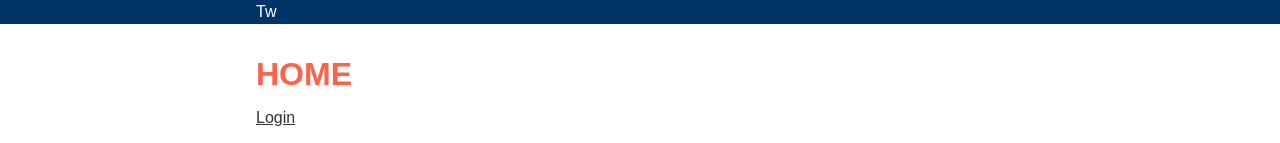
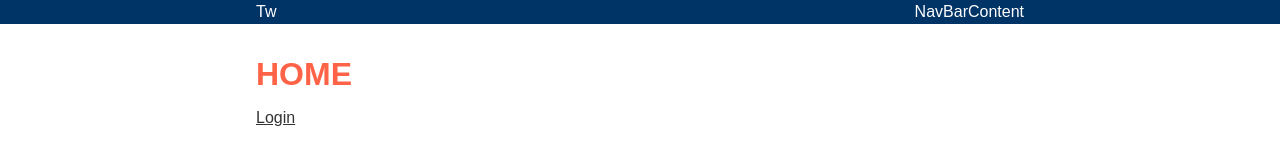
Before and after one commit to ginpei/tw2021, a Next.js app: page / in a window 1280 px wide. Shown: the top 143 px of the page. Built offline with nearby package versions, Linux system fonts and the light colour scheme.

Commit message:
feat: 🎸 nav bar contents

```diff
--- a/src/gp/components/pages/basicLayout/GpBasicLayout.tsx
+++ b/src/gp/components/pages/basicLayout/GpBasicLayout.tsx
@@ -7,6 +7,7 @@ import { GpBasicNavBar, GpBasicNavBarProps } from "./GpBasicNavBar";
 export type GpBasicLayoutProps = GpBasicNavBarProps & {
   title: string;
   FooterContent: ReactElement;
+  NavBarContent: ReactElement;
 };
 
 export const GpBasicLayout: React.FC<GpBasicLayoutProps> = ({
@@ -14,6 +15,7 @@ export const GpBasicLayout: React.FC<GpBasicLayoutProps> = ({
   children,
   FooterContent,
   homePath,
+  NavBarContent,
   title,
 }) => {
   return (
@@ -21,7 +23,7 @@ export const GpBasicLayout: React.FC<GpBasicLayoutProps> = ({
       <Head>
         <title>{title}</title>
       </Head>
-      <GpBasicNavBar {...{ appName, homePath }} />
+      <GpBasicNavBar {...{ appName, homePath }}>{NavBarContent}</GpBasicNavBar>
       <div className={styles.main}>
         <div className="u-container">{children}</div>
       </div>
--- a/src/gp/components/pages/basicLayout/GpBasicNavBar.module.scss
+++ b/src/gp/components/pages/basicLayout/GpBasicNavBar.module.scss
@@ -14,3 +14,21 @@
     }
   }
 }
+
+.frame {
+  display: flex;
+  gap: 1rem;
+  overflow: auto;
+  width: 100%;
+}
+
+.start {
+  display: flex;
+  justify-content: flex-start;
+}
+
+.end {
+  display: flex;
+  flex-grow: 1;
+  justify-content: flex-end;
+}
--- a/src/gp/components/pages/basicLayout/GpBasicNavBar.tsx
+++ b/src/gp/components/pages/basicLayout/GpBasicNavBar.tsx
@@ -8,12 +8,18 @@ export type GpBasicNavBarProps = {
 
 export const GpBasicNavBar: React.FC<GpBasicNavBarProps> = ({
   appName,
+  children,
   homePath,
 }) => {
   return (
     <div className={styles.root}>
       <div className="u-container">
-        <Link href={homePath}>{appName}</Link>
+        <div className={styles.frame}>
+          <div className={styles.start}>
+            <Link href={homePath}>{appName}</Link>
+          </div>
+          <div className={styles.end}>{children}</div>
+        </div>
       </div>
     </div>
   );
--- a/src/ui/layouts/basic/BasicLayout.tsx
+++ b/src/ui/layouts/basic/BasicLayout.tsx
@@ -11,9 +11,18 @@ export const BasicLayout: React.FC<{ title: string }> = ({
       appName="Tw"
       FooterContent={<BasicLayoutFooter />}
       homePath={homePath()}
+      NavBarContent={<NavBarContent />}
       title={title}
     >
       {children}
     </GpBasicLayout>
   );
 };
+
+const NavBarContent: React.FC = () => {
+  return (
+    <div className="NavBarContent">
+      <span>NavBarContent</span>
+    </div>
+  );
+};
```
